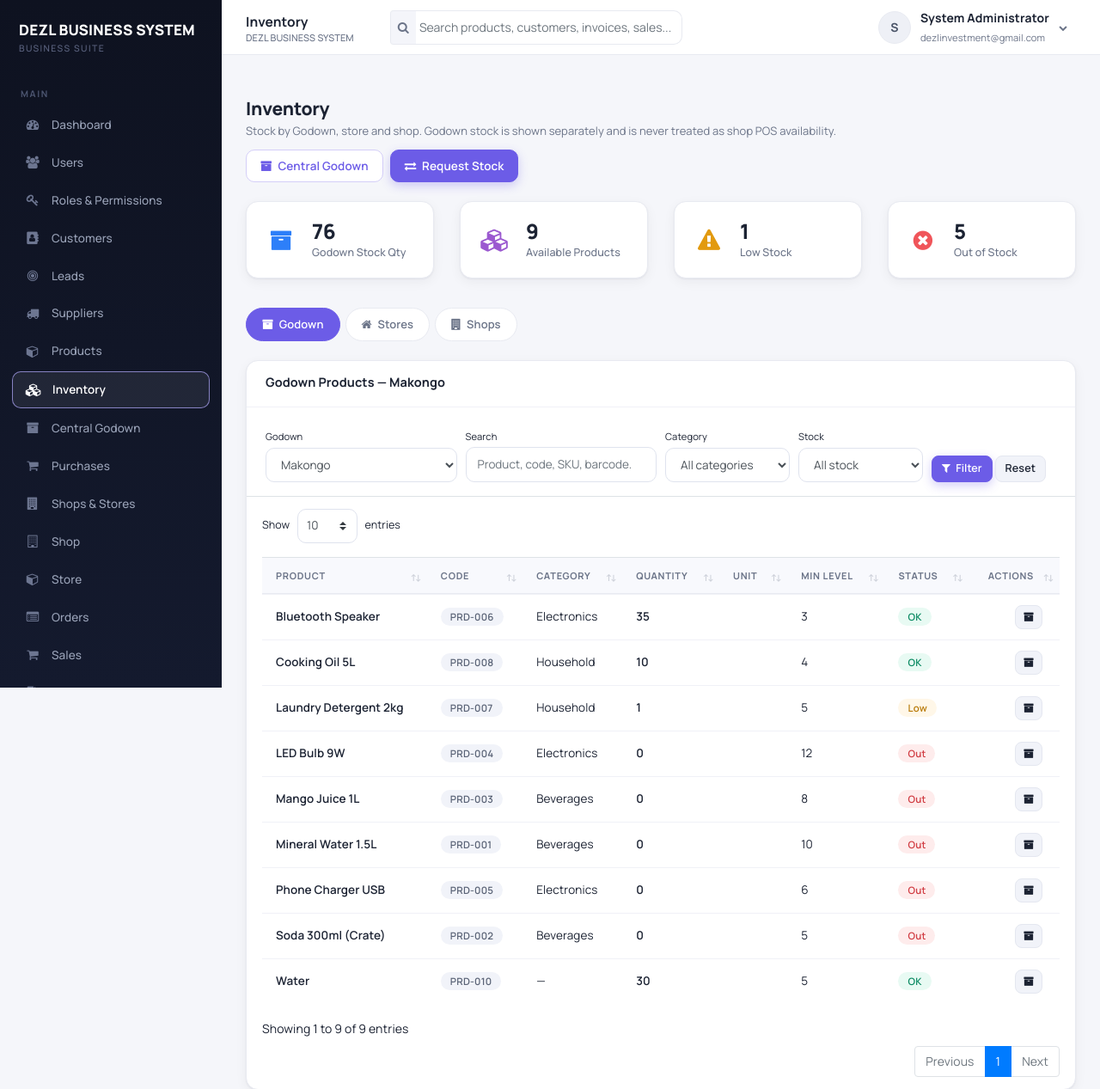
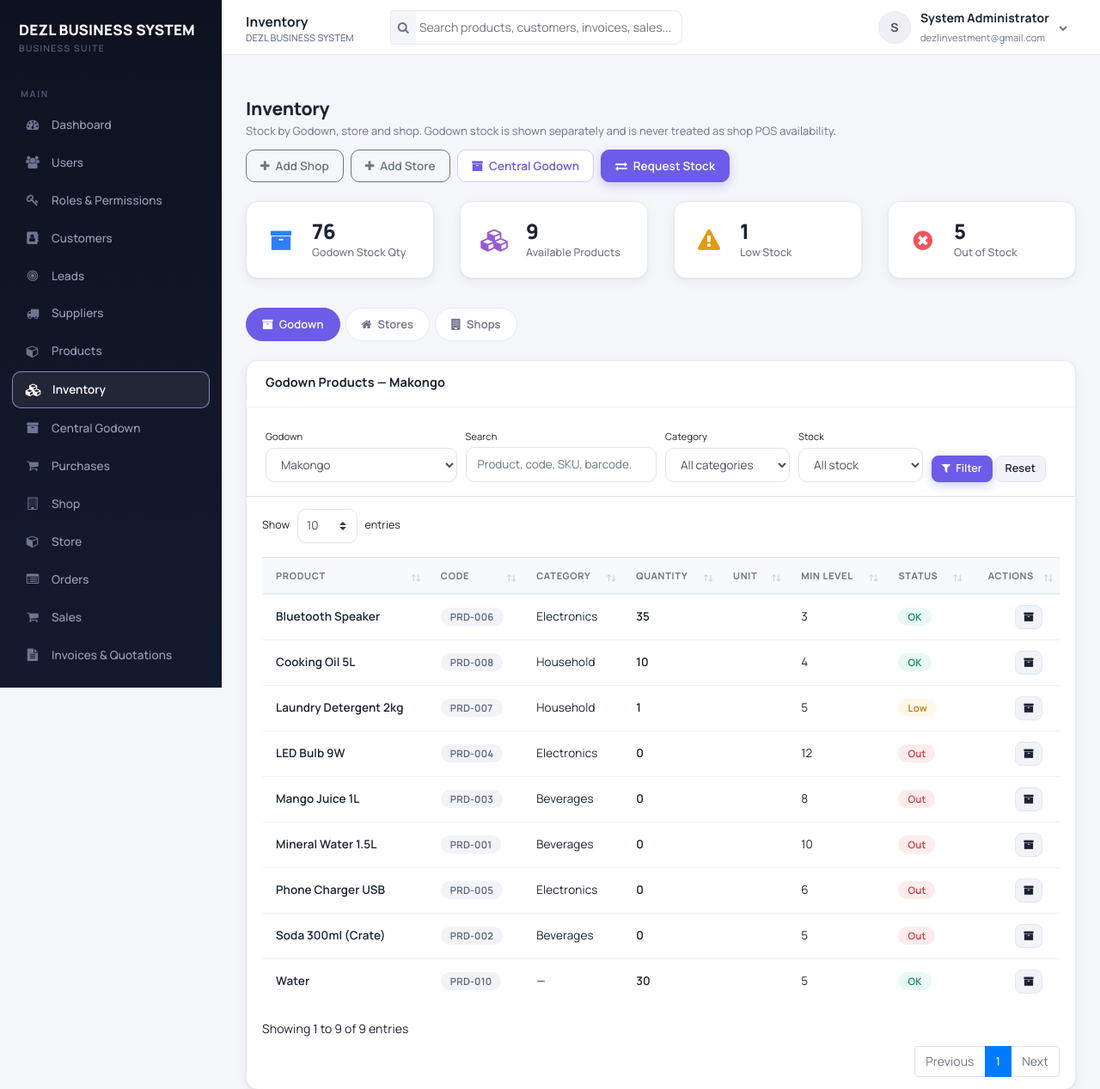
Before and after one commit to SouthTechtz/business-, a PHP site: page /inventory.php in a window 1280 px wide. Shown: the top 1267 px of the page at 86% size. Run offline with PHP 8.4, Linux system fonts and the light colour scheme; the visitor is signed in with stand-in values (Sample User, id 1); data comes from the database, SQL or seed files in the repository.

Commit message:
Move Add Shop/Store actions to Inventory and remove Shops & Stores from sidebar

```diff
--- a/inventory.php
+++ b/inventory.php
@@ -184,6 +184,10 @@ require_once 'sidebar.php';
         <div class="page-sub">Stock by Godown, store and shop. Godown stock is shown separately and is never treated as shop POS availability.</div>
     </div>
     <div class="d-flex flex-wrap" style="gap:8px;">
+        <?php if (can('manage_shops')): ?>
+            <a href="shops.php" class="btn btn-outline-secondary"><i class="fa fa-plus mr-1"></i> Add Shop</a>
+            <a href="stores.php" class="btn btn-outline-secondary"><i class="fa fa-plus mr-1"></i> Add Store</a>
+        <?php endif; ?>
         <?php if ($can_godown_page): ?>
             <a href="godown.php" class="btn btn-outline-primary"><i class="fa fa-archive mr-1"></i> Central Godown</a>
         <?php endif; ?>
--- a/shops.php
+++ b/shops.php
@@ -134,7 +134,6 @@ require_once 'sidebar.php';
         <div class="page-sub">A shop is a business location. Each shop can contain one or more stores.</div>
     </div>
     <div>
-        <button type="button" class="btn btn-primary" data-toggle="modal" data-target="#addShopModal"><i class="fa fa-plus mr-1"></i> Add Shop</button>
         <a href="stores.php" class="btn btn-light"><i class="fa fa-building mr-1"></i> Stores</a>
     </div>
 </div>
--- a/sidebar.php
+++ b/sidebar.php
@@ -80,9 +80,6 @@ $sidebar_shop = $sidebar_shop ? $sidebar_shop[0] : null;
 $sidebar_store = accessible_stores(null, false);
 $sidebar_store = $sidebar_store ? $sidebar_store[0] : null;
 ?>
-            <li class="<?php echo in_array(basename($_SERVER['PHP_SELF']), ['shops.php', 'stores.php', 'user-shops.php', 'shop-view.php', 'store-view.php']) ? 'active' : ''; ?>">
-                <a href="shops.php"><i class="fa fa-building"></i><span>Shops &amp; Stores</span></a>
-            </li>
             <?php if ($sidebar_shop): ?>
             <li class="<?php echo basename($_SERVER['PHP_SELF']) == 'shop-view.php' ? 'active' : ''; ?>">
                 <a href="shop-view.php?id=<?php echo (int)$sidebar_shop['shop_id']; ?>"><i class="fa fa-building-o"></i><span>Shop</span></a>
@@ -95,7 +92,6 @@ $sidebar_store = $sidebar_store ? $sidebar_store[0] : null;
                 <a href="store-view.php?id=<?php echo (int)$sidebar_store['warehouse_id']; ?>"><i class="fa fa-cube"></i><span>Store</span></a>
             </li>
             <?php else: ?>
-            <li class="disabled"><a href="stores.php"><i class="fa fa-cube"></i><span>Store (none assigned)</span></a></li>
             <?php endif; ?>
             <?php endif; ?>
             <?php endif; ?>
--- a/stores.php
+++ b/stores.php
@@ -151,7 +151,6 @@ require_once 'sidebar.php';
         <?php if ($can_godown): ?>
             <a href="godown.php" class="btn btn-outline-primary"><i class="fa fa-archive mr-1"></i> Central Godown</a>
         <?php endif; ?>
-        <button type="button" class="btn btn-primary" data-toggle="modal" data-target="#addStoreModal" <?php echo $active_shops ? '' : 'disabled'; ?>><i class="fa fa-plus mr-1"></i> Add Store</button>
         <a href="shops.php" class="btn btn-light"><i class="fa fa-building mr-1"></i> Shops</a>
     </div>
 </div>
```
